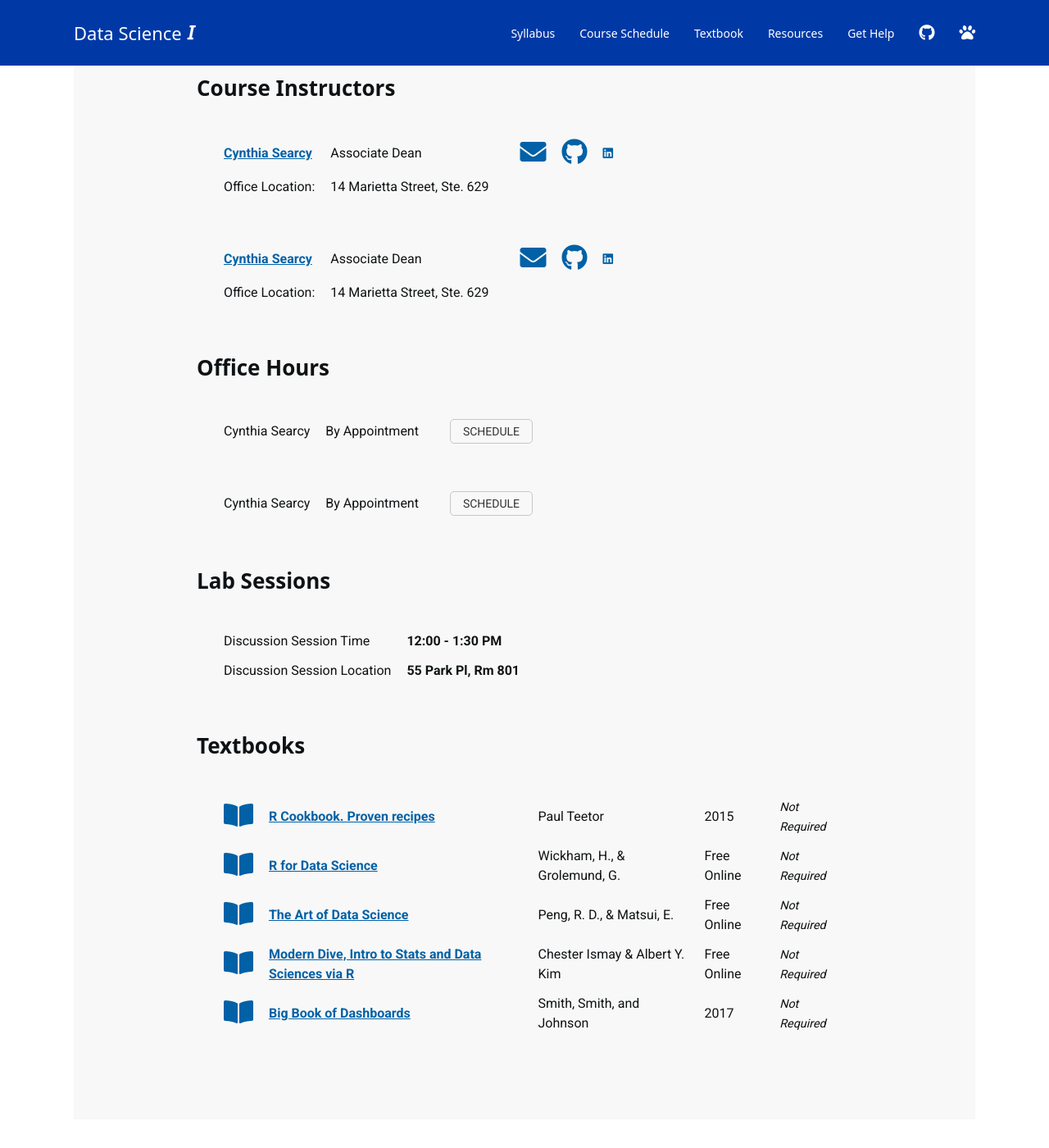
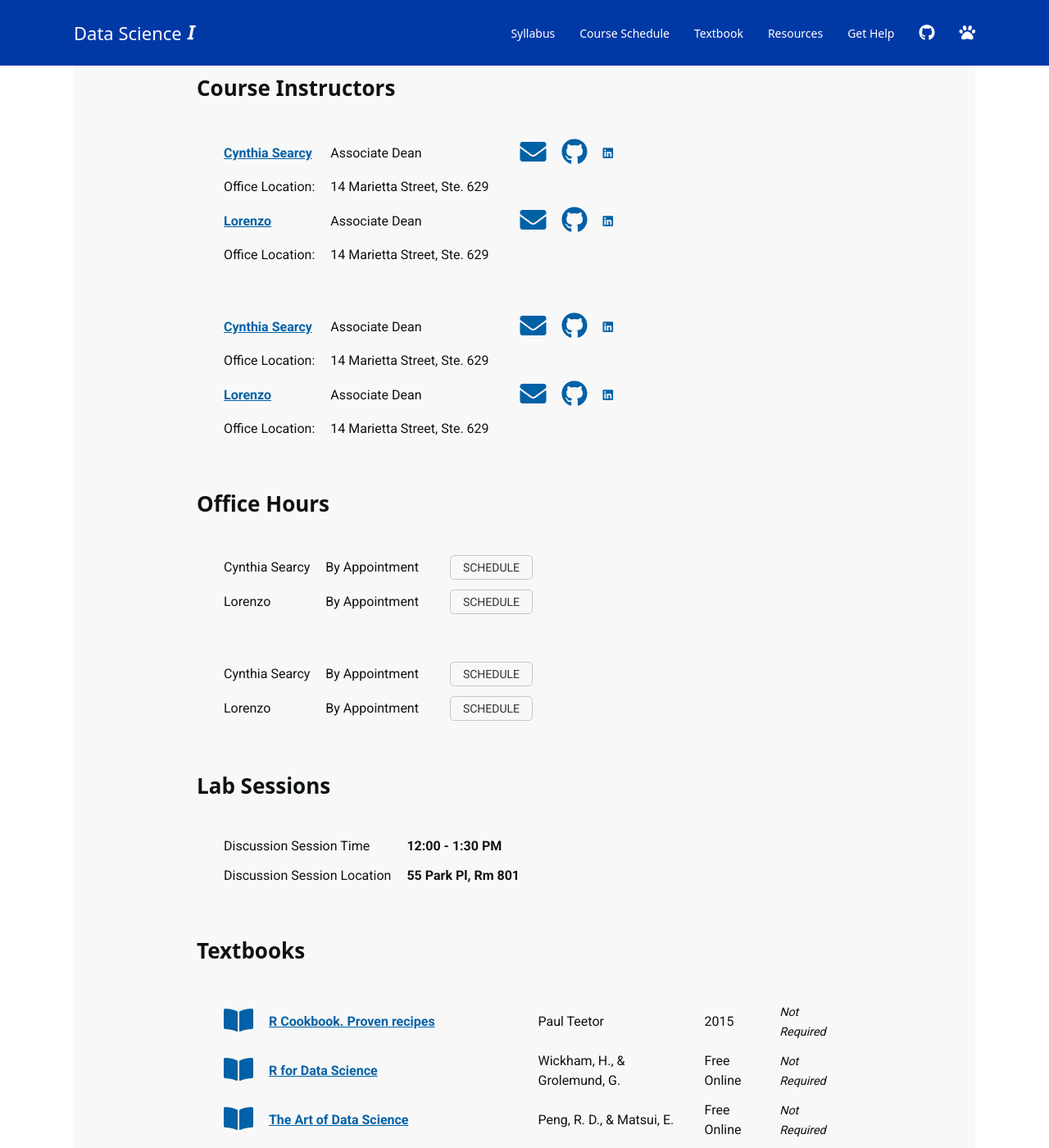
Before and after one commit to cssearcy/AYS-R-Coding-SPR-2020, a Jekyll site: the page built from index.md, in a window 1280 px wide and 1400 px high, scrolled down 1241 px. Shown: the whole window at 82% size. Built offline with Jekyll 4.4.1, drawn with Linux system fonts in a browser that asks for light colours; nearby versions of some CDN libraries; a script bundle is joined from its source files by our own code; library files that are not in the unit come from our copies; a style sheet for code colours, icons or effects is not loaded.

Commit message:
Update index.md

```diff
--- a/index.md
+++ b/index.md
@@ -35,7 +35,18 @@ instructor:
    office_hours_time: By Appointment
    office_hours_location:
    office_hours_app_url:  'https://calendly.com/csearcy/30min'
-
+-  name: Lorenzo
+   title: Associate Dean
+   email: csearcy@gsu.edu
+   office_location: 14 Marietta Street, Ste. 629
+   website_url:
+   github_url: 'https://github.com/cssearcy'
+   twitter_url:
+   scholar_url:
+   linked_in_url: https://www.linkedin.com/in/cynthia-searcy-a2a040172/
+   office_hours_time: By Appointment
+   office_hours_location:
+   office_hours_app_url:  'https://calendly.com/csearcy/30min'
 
 textbooks:
 - title: R Cookbook. Proven recipes
```
